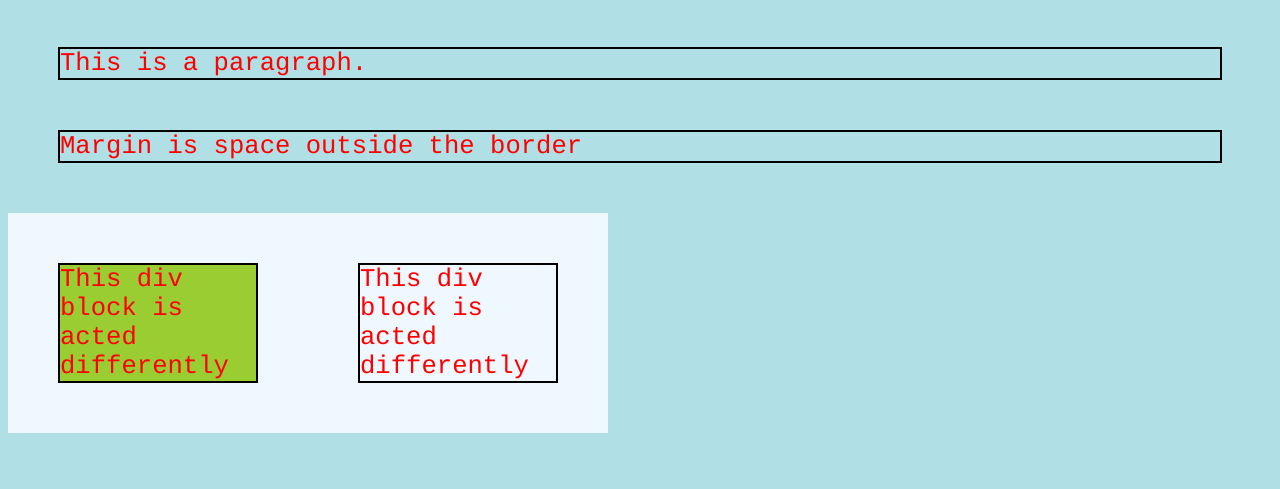
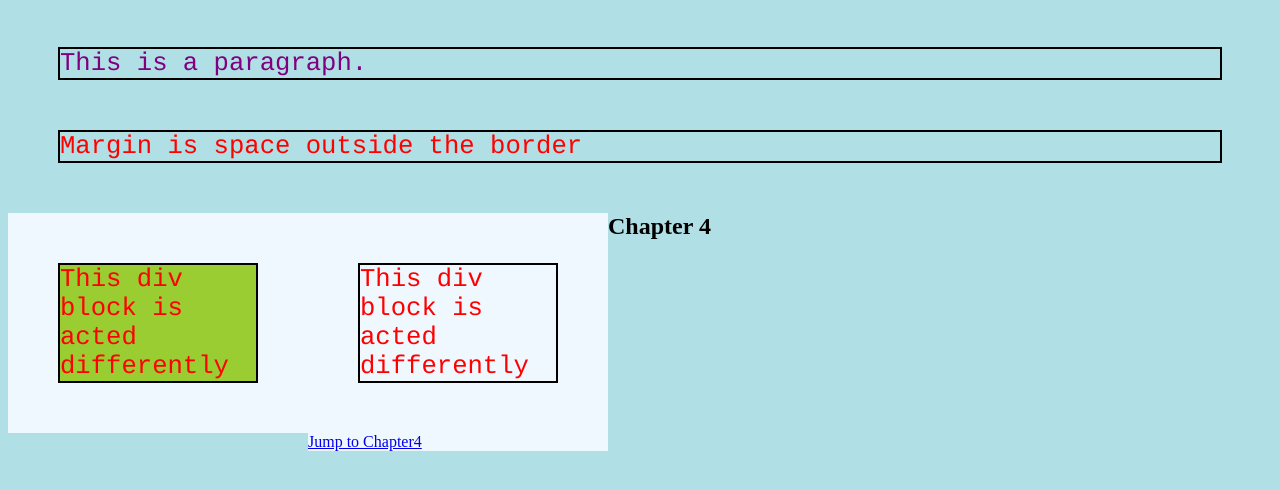
Before and after one commit to ellyse12/html-freeroam, a plain HTML site: page index.html in a window 1280 px wide. Shown: the part 91-580 px from the top of the page. Drawn offline with Linux system fonts and the light colour scheme.

Commit message:
ID feature

```diff
--- a/index.html
+++ b/index.html
@@ -5,13 +5,15 @@
   </head>
   <body>
     <h1>This is a heading</h1>
-    <p>This is a paragraph.</p>
+    <p id="diffP">This is a paragraph.</p>
     <p>Margin is space outside the border</p>
     <div>
       <p class="inline">This div block is acted differently</p>
     </div>
     <div>
       <p>This div block is acted differently</p>
+      <a href="#C4">Jump to Chapter4</a>
     </div>
+    <h2 id="C4">Chapter 4</h2>
   </body>
 </html>
--- a/styles.css
+++ b/styles.css
@@ -25,3 +25,6 @@ div {
 .inline {
   background-color: yellowgreen;
 }
+#diffP {
+  color: purple;
+}
```
